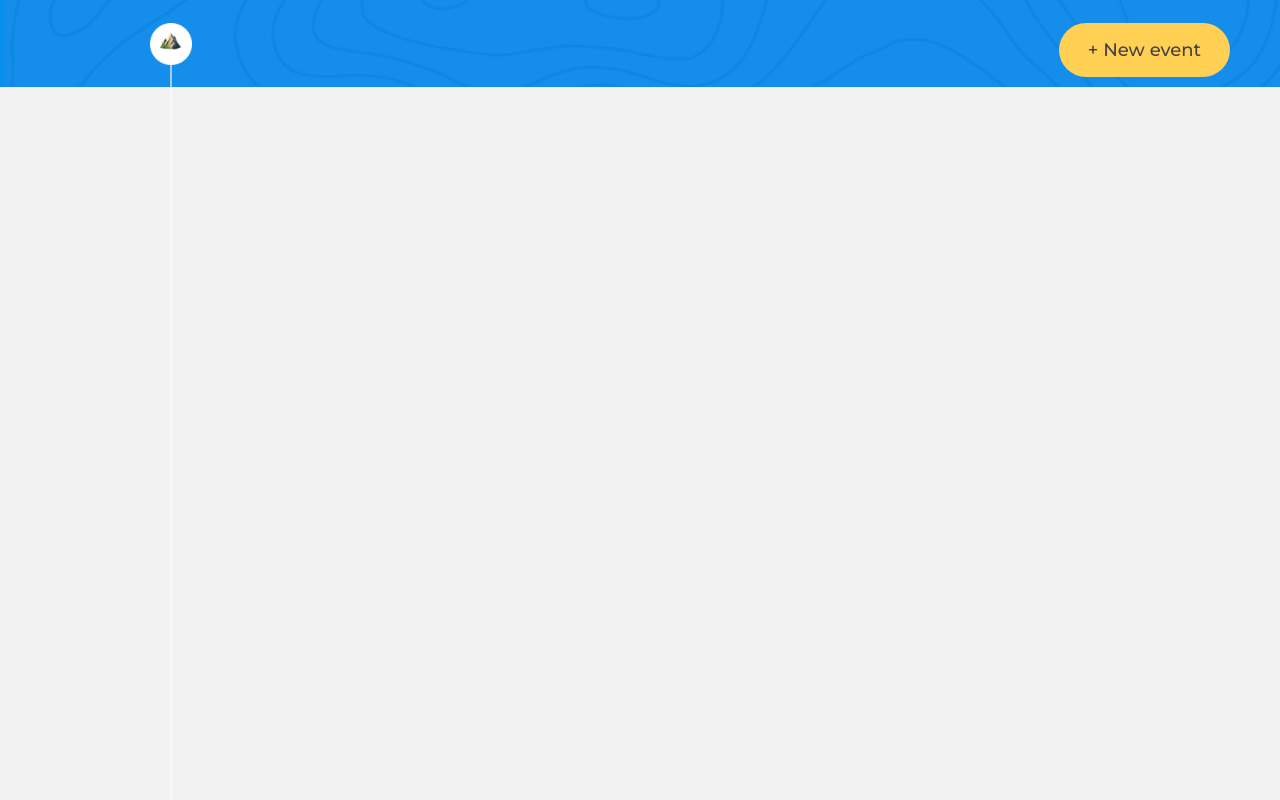
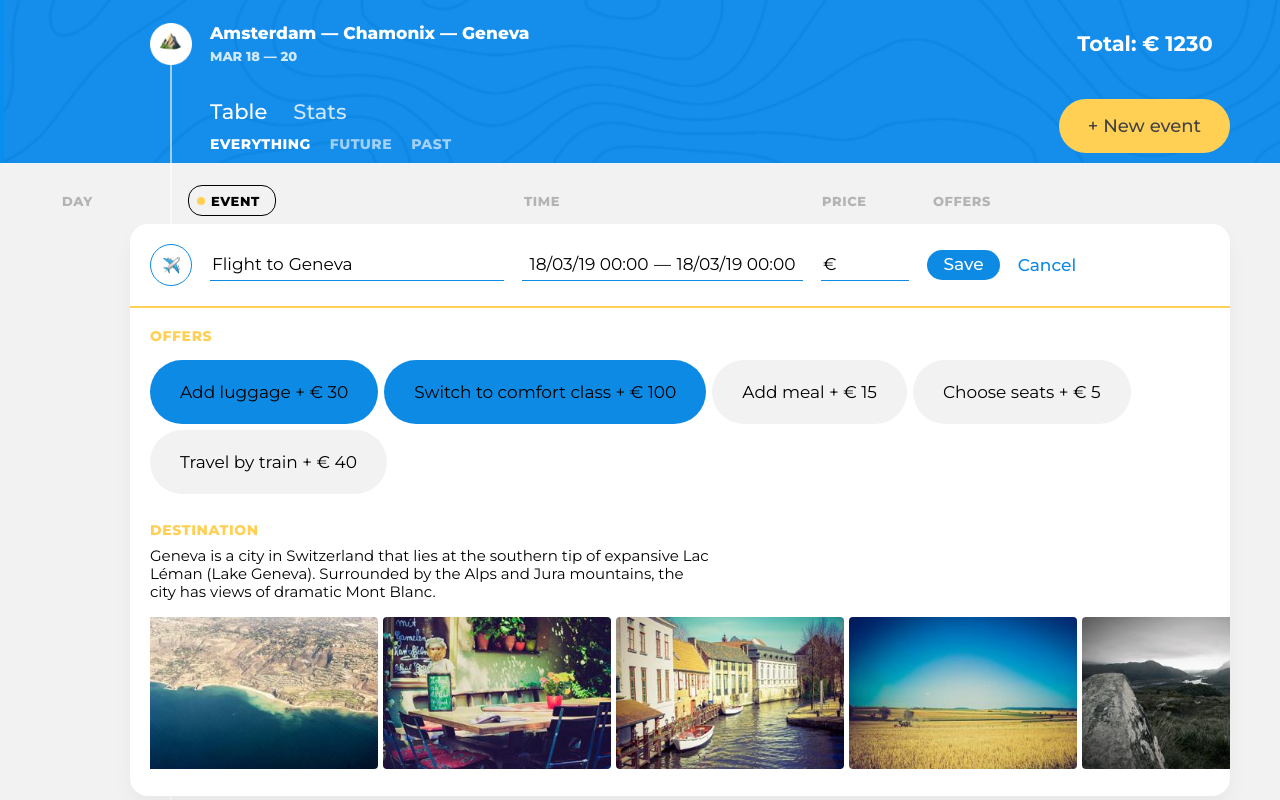
Before and after one commit to terentyevtsv/768081-big-trip-12, a website: page public/index.html in a window 1280 px wide. Shown: the top 800 px of the page. Drawn offline with Linux system fonts and the light colour scheme.

Commit message:
Отрисовал все компоненты

```diff
--- a/src/main.js
+++ b/src/main.js
@@ -1,4 +1,13 @@
 'use strict';
+
+const ROUTE_POINT_COUNT = 3;
+
+const AddedComponentPosition = {
+  BEFORE_BEGIN: `beforebegin`,
+  AFTER_BEGIN: `afterbegin`,
+  BEFORE_END: `beforeend`,
+  AFTER_END: `afterend`
+};
 
 const createSiteMenuTemplate = () =>
   `<nav class="trip-controls__trip-tabs  trip-tabs">
@@ -490,3 +499,47 @@ const createTripPriceTemplate = () =>
   </p>`;
 
 const render = (container, template, place) => container.insertAdjacentHTML(place, template);
+
+// Отрисовка меню и фильтров
+const mainTripComponents = [
+  createSiteMenuTemplate,
+  createSiteFilterTemplate
+];
+
+const pageBodyElement = document.querySelector(`.page-body`);
+
+// Шапка
+const tripMainElement = pageBodyElement.querySelector(`.trip-main`);
+
+// Маршрут
+render(tripMainElement, createTripInformationTemplate(), AddedComponentPosition.AFTER_BEGIN);
+
+// и стоимость
+const priceAndRouteElement = tripMainElement.querySelector(`.trip-main__trip-info`);
+render(priceAndRouteElement, createTripPriceTemplate(), AddedComponentPosition.BEFORE_END);
+
+// Меню и фильтры
+const tripMainControlElements = tripMainElement
+  .querySelectorAll(`.trip-main__trip-controls .visually-hidden`);
+for (let i = 0; i < tripMainControlElements.length; ++i) {
+  render(tripMainControlElements[i], mainTripComponents[i](), AddedComponentPosition.AFTER_END);
+}
+
+// Сортировка
+const sortEditContentElement = pageBodyElement.querySelector(`.trip-events`);
+render(sortEditContentElement, createSortTemplate(), AddedComponentPosition.BEFORE_END);
+
+// Форма добавление/редактирования
+render(sortEditContentElement, createEventTemplate(), AddedComponentPosition.BEFORE_END);
+
+// Оферы и места
+const eventDetailsElement = sortEditContentElement.querySelector(`.event__details`);
+render(eventDetailsElement, createOffersTemplate(), AddedComponentPosition.BEFORE_END);
+render(eventDetailsElement, createDistinationTemplate(), AddedComponentPosition.BEFORE_END);
+
+// Какая-то дата путешествия
+render(sortEditContentElement, createTripDaysItemTemplate(), AddedComponentPosition.BEFORE_END);
+const tripEventsListElement = sortEditContentElement.querySelector(`.trip-events__list`);
+for (let i = 0; i < ROUTE_POINT_COUNT; ++i) {
+  render(tripEventsListElement, createTripEventsItemTemplate(), AddedComponentPosition.BEFORE_END);
+}
```
Also changed, not shown: public/index.html (+0 -8 lines).
